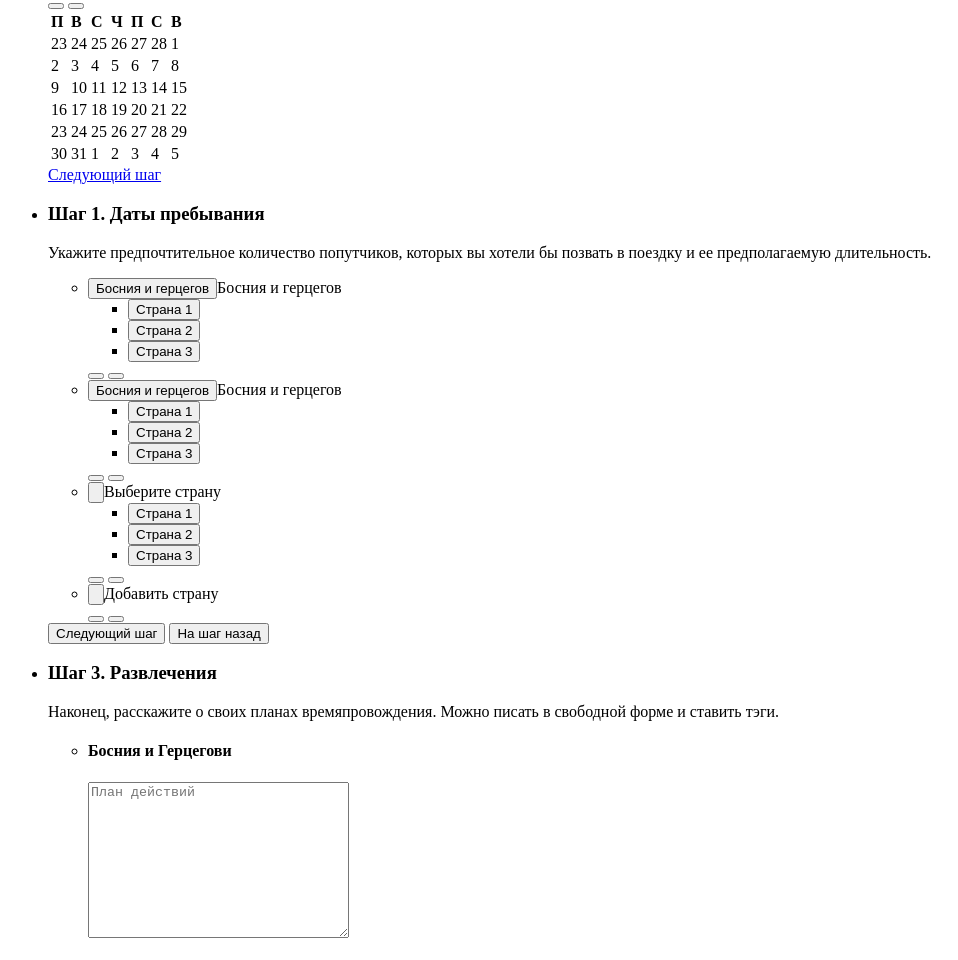
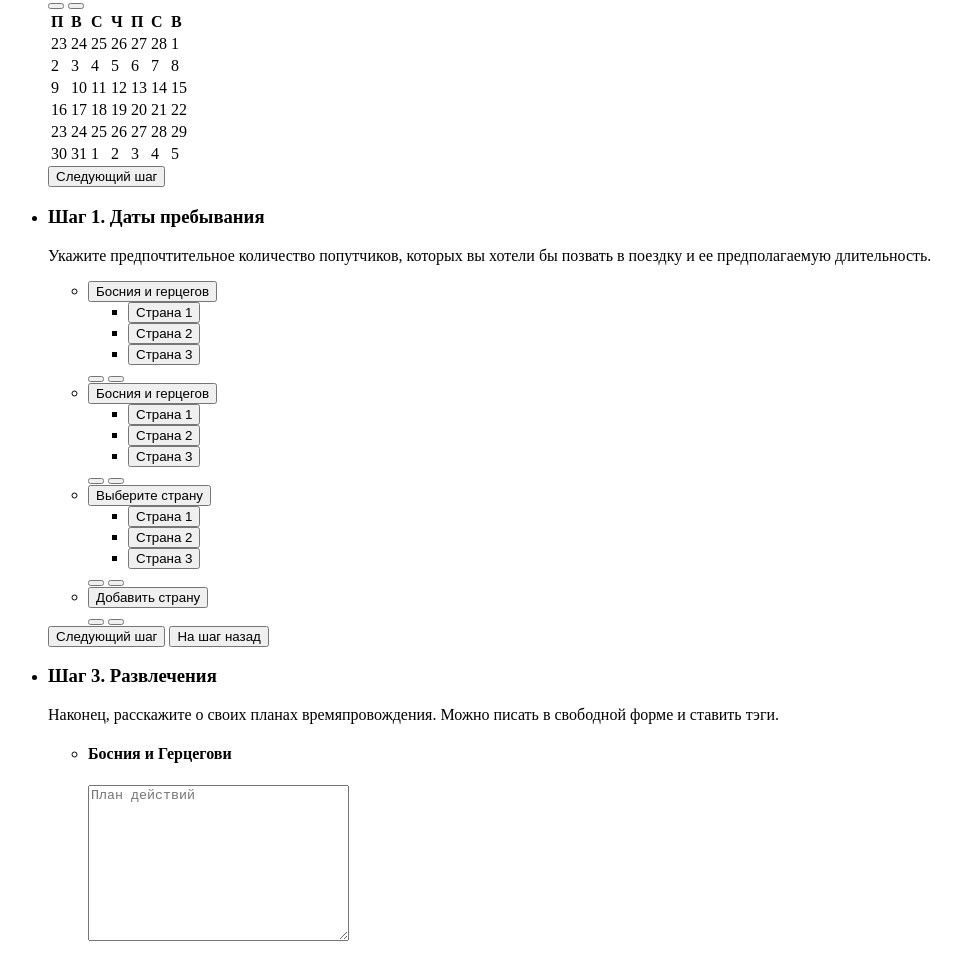
Before and after one commit to migalov/1339081-pognali-19, a website: page source/form.html in a window 1280 px wide. Shown: the part 1103-2063 px from the top of the page, without its empty margins (0-958 px from the left). Drawn offline with Linux system fonts and the light colour scheme; some icons are missing.

Commit message:
Завершение разметки новых секций

```diff
--- a/source/form.html
+++ b/source/form.html
@@ -167,7 +167,7 @@
                 </table>
               </div>
               <div class="plans-buttons">
-                <a class="btn btn--bg-yellow" href="#">Следующий шаг</a>
+                <button type="submit" class="btn btn--bg-yellow">Следующий шаг</button>
               </div>
             </div>
           </li>
@@ -177,7 +177,7 @@
               <p>Укажите предпочтительное количество попутчиков, которых вы хотели бы позвать в поездку и ее предполагаемую длительность.</p>
               <ul class="plan-countries-list">
                 <li class="plan-countries-item">
-                  <input class="select-country" type="button" value="Босния и герцегов">Босния и герцегов</input>
+                  <input class="select-country" type="button" value="Босния и герцегов">
                   <ul class="select-country-option-list">
                     <li><button type="button" class="select-country-option-item">Страна 1</button></li>
                     <li><button type="button" class="select-country-option-item">Страна 2</button></li>
@@ -189,7 +189,7 @@
                   </div>
                 </li>
                 <li class="plan-countries-item">
-                  <input class="select-country" type="button" value="Босния и герцегов">Босния и герцегов</input>
+                  <input class="select-country" type="button" value="Босния и герцегов">
                   <ul class="select-country-option-list">
                     <li><button type="button" class="select-country-option-item">Страна 1</button></li>
                     <li><button type="button" class="select-country-option-item">Страна 2</button></li>
@@ -201,7 +201,7 @@
                   </div>
                 </li>
                 <li>
-                  <input class="select-country" type="button">Выберите страну</input>
+                  <input class="select-country" type="button" value="Выберите страну">
                   <ul class="select-country-option-list">
                     <li><button type="button" class="select-country-option-item">Страна 1</button></li>
                     <li><button type="button" class="select-country-option-item">Страна 2</button></li>
@@ -213,7 +213,7 @@
                   </div>
                 </li>
                 <li>
-                  <input class="select-country select-country--add" type="button">Добавить страну</input>
+                  <input class="select-country select-country--add" type="button" value="Добавить страну">
                   <div class="select-rounded-block">
                     <button type="button" class="icon icon--country icon--lk"></button>
                     <button type="button" class="icon icon--close"></button>
@@ -221,7 +221,7 @@
                 </li>
               </ul>
               <div class="plans-buttons">
-                <button type="button" class="btn btn--bg-yellow">Следующий шаг</button>
+                <button type="submit" class="btn btn--bg-yellow">Следующий шаг</button>
                 <button type="button" class="btn">На шаг назад</button>
               </div>
             </div>
```
Also changed, not shown: source/catalog.html (+4 -4 lines).
